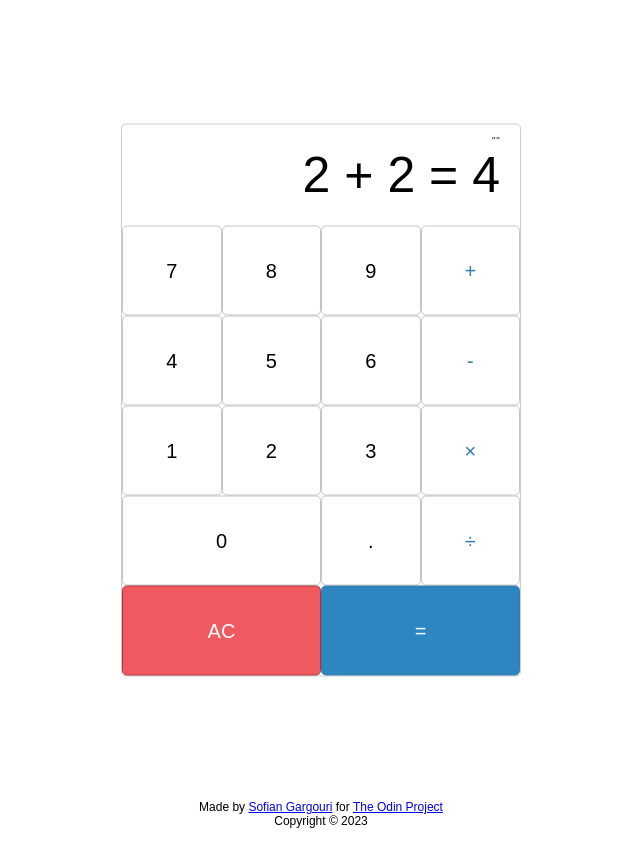
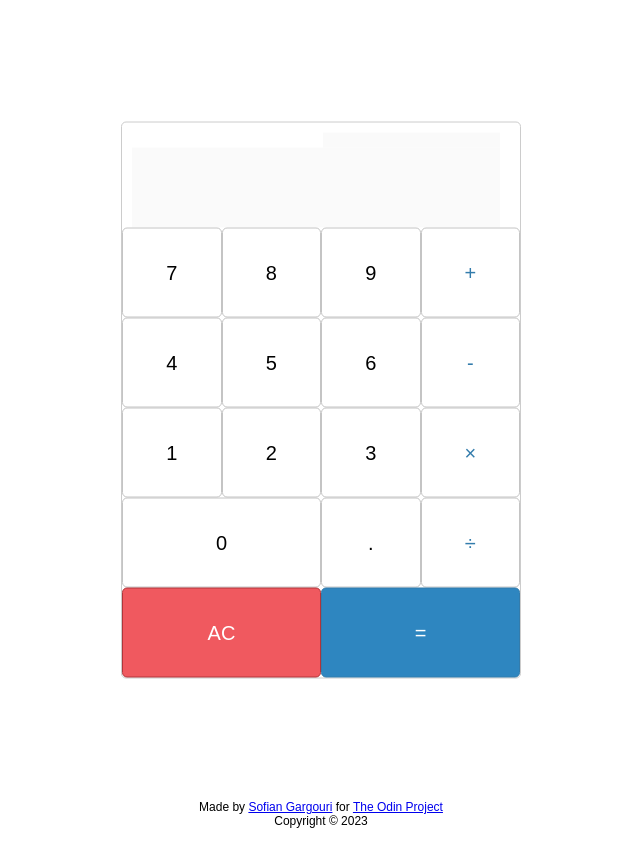
Before and after one commit to Sofiangk/odin-calculator, a plain HTML site: page index.html in a window 1280 px wide. Shown: the whole page, without its empty margins (319-959 px from the left). Drawn offline with Linux system fonts and the light colour scheme.

Commit message:
Change result, operation from div to input of text

```diff
--- a/index.html
+++ b/index.html
@@ -10,8 +10,8 @@
     <div class="container">
       <div class="calculator">
       <div class="result-screen">
-        <div class="operation"> ""</div>
-        <div class="result">2 + 2 = 4</div>
+        <input type="text" class="operation" disabled></input>
+        <input type="text" class="result" disabled></input>
       </div>
       <div class="keys">
         <!-- operators -->
--- a/style.css
+++ b/style.css
@@ -114,3 +114,12 @@ button:hover {
   font-family: sans-serif;
   font-size: 1.2rem;
 }
+
+input[type="text"] {
+  border: none;
+  text-align: right;
+}
+
+input[type="text"]:focus {
+  outline: none;
+}
```
